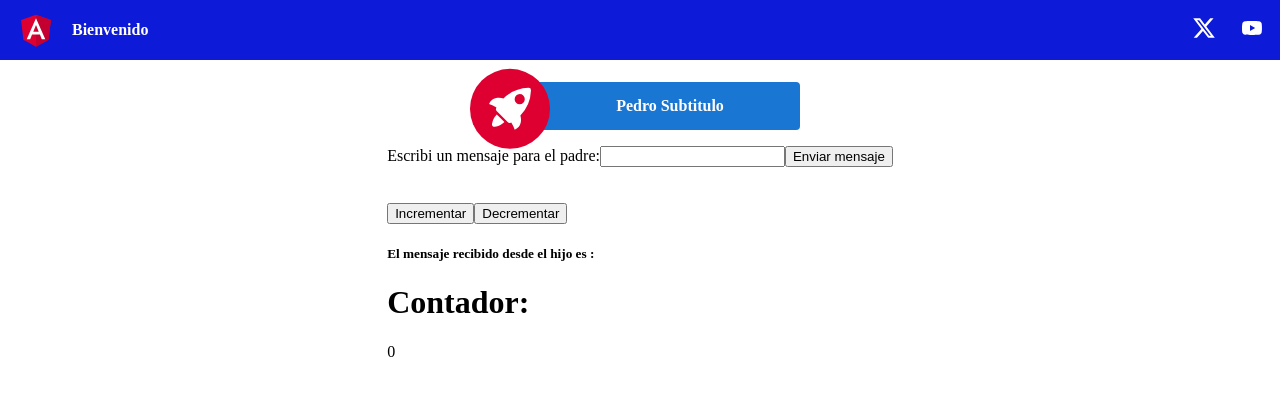
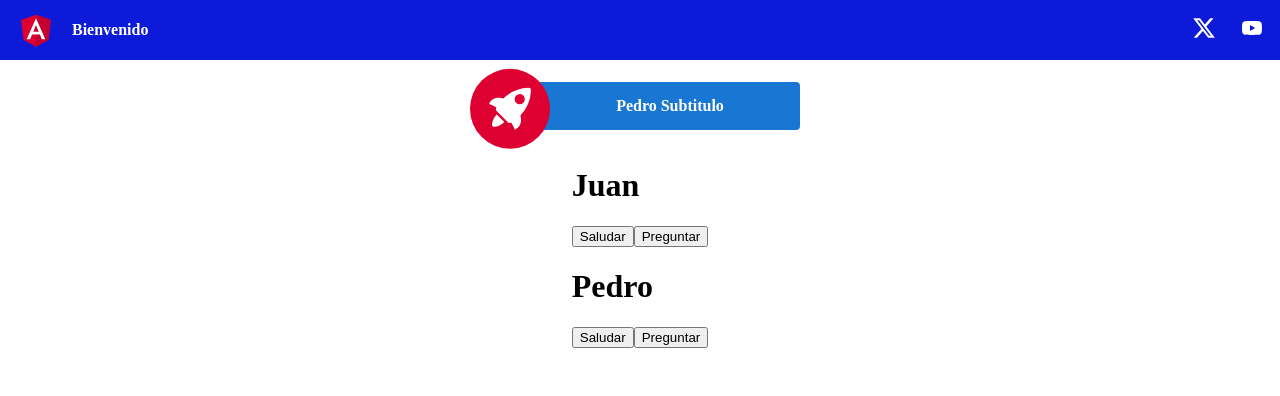
Before and after one commit to Germany2k9/Curso-Angular, an Angular app: page / in a window 1280 px wide. Shown: the top 396 px of the page. Built offline with nearby package versions, Linux system fonts and the light colour scheme.

Commit message:
Servicios : pibot de informacion de 2 componentes donde comparten logica para mostrar informacion.

```diff
--- a/src/app/app.component.html
+++ b/src/app/app.component.html
@@ -42,5 +42,7 @@
 
 <app-padre/>
 
+<app-hermano/>
+
 
 <router-outlet></router-outlet>
--- a/src/app/app.module.ts
+++ b/src/app/app.module.ts
@@ -6,12 +6,14 @@ import { AppComponent } from './app.component';
 import { PadreComponent } from './padre/padre.component';
 import { HijoComponent } from './hijo/hijo.component';
 import { FormsModule } from '@angular/forms';
+import { HermanoComponent } from './hermano/hermano.component';
 
 @NgModule({
   declarations: [
     AppComponent,
     PadreComponent,
-    HijoComponent
+    HijoComponent,
+    HermanoComponent
   ],
   imports: [
     BrowserModule,
--- /dev/null
+++ b/src/app/hermano/hermano.component.html
@@ -0,0 +1,3 @@
+<h1>{{nombre}}</h1>
+ <button type="button" (click)="saludar()">Saludar</button>
+ <button type="button" (click)="preguntar()">Preguntar</button>
--- /dev/null
+++ b/src/app/hermano/hermano.component.ts
@@ -0,0 +1,31 @@
+import { Component, OnInit } from '@angular/core';
+import { ServicioFamiliarService } from '../servicio-familiar.service';
+
+@Component({
+  selector: 'app-hermano',
+  templateUrl: './hermano.component.html',
+  styleUrls: ['./hermano.component.css']
+})
+export class HermanoComponent implements OnInit{
+
+
+  nombre?: string;
+
+  constructor(
+    private _servicioFamiliar : ServicioFamiliarService
+  ) { }
+
+  ngOnInit(): void {
+    this._servicioFamiliar.setHermanoPequeno('Pedro');
+    this.nombre = this._servicioFamiliar.getHermanoPequeno();
+
+}
+
+saludar(){
+  this._servicioFamiliar.saludar(this._servicioFamiliar.getHermanoGrande() || '');
+}
+
+preguntar(){
+  console.log(this._servicioFamiliar.preguntarPorHijo());
+}
+}
--- a/src/app/padre/padre.component.html
+++ b/src/app/padre/padre.component.html
@@ -1,4 +1,4 @@
-<app-hijo
+<!-- <app-hijo
         (incrementarDesdeHijo)="incrementar()"
         (decrementarDesdeHijo)="decrementar()"
         (mensajeDesdeHijo)="recibirMensaje($event)">
@@ -9,3 +9,8 @@
 <h1>Contador: </h1>
 
 <p> {{valorContador}}</p>
+ -->
+
+ <h1>{{nombre}}</h1>
+ <button type="button" (click)="saludar()">Saludar</button>
+ <button type="button" (click)="preguntar()">Preguntar</button>
--- a/src/app/padre/padre.component.ts
+++ b/src/app/padre/padre.component.ts
@@ -1,11 +1,36 @@
-import { Component } from '@angular/core';
+import { Component, OnInit } from '@angular/core';
+import { ServicioFamiliarService } from '../servicio-familiar.service';
 
 @Component({
   selector: 'app-padre',
   templateUrl: './padre.component.html',
   styleUrls: ['./padre.component.css']
 })
-export class PadreComponent {
+export class PadreComponent implements OnInit{
+
+  nombre?: string;
+
+  constructor(
+    private _servicioFamiliar : ServicioFamiliarService
+  ) { }
+
+
+
+  ngOnInit(): void {
+    this._servicioFamiliar.setHermanoGrande('Juan');
+    this.nombre = this._servicioFamiliar.getHermanoGrande();
+
+
+  }
+
+    saludar(){
+      this._servicioFamiliar.saludar(this._servicioFamiliar.getHermanoPequeno() || '');
+    }
+
+
+    preguntar(){
+      console.log(this._servicioFamiliar.preguntarPorHijo());
+    }
 
  valorContador: number = 0;
 //  mensajePadre= "Ojala Messi llegue al proximo mundial.";
--- /dev/null
+++ b/src/app/servicio-familiar.service.ts
@@ -0,0 +1,35 @@
+import { Injectable } from '@angular/core';
+
+@Injectable({
+  providedIn: 'root'
+})
+export class ServicioFamiliarService {
+
+  hermanoGrande?: string ;
+  hermanoPequeno?: string ;
+
+  getHermanoGrande(): string{
+    return this.hermanoGrande || '' ;
+
+  }
+  setHermanoGrande(hermano: string){
+   this.hermanoGrande = hermano;
+  }
+
+  getHermanoPequeno(): string{
+    return this.hermanoPequeno || '' ;
+  }
+
+  setHermanoPequeno(hermano: string){
+    this.hermanoPequeno = hermano;
+  }
+
+
+  saludar(hermano: string){
+    console.log(`Hola ${hermano}`);
+  }
+  preguntarPorHijo():string{
+    return '¿Como esta tu hijo?';
+  }
+  constructor() { }
+}
```
Also changed, not shown: src/app/hermano/hermano.component.css (added).
